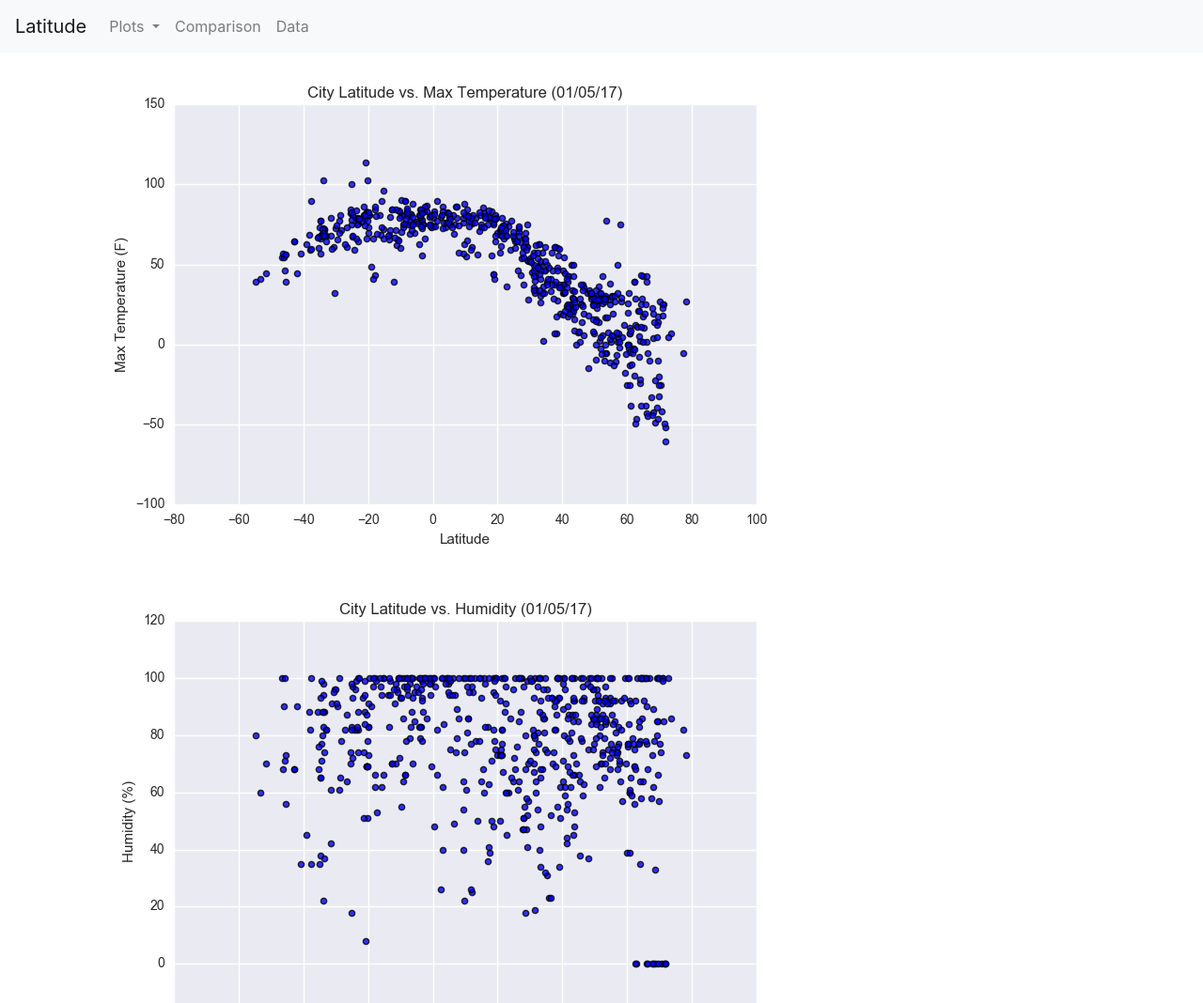
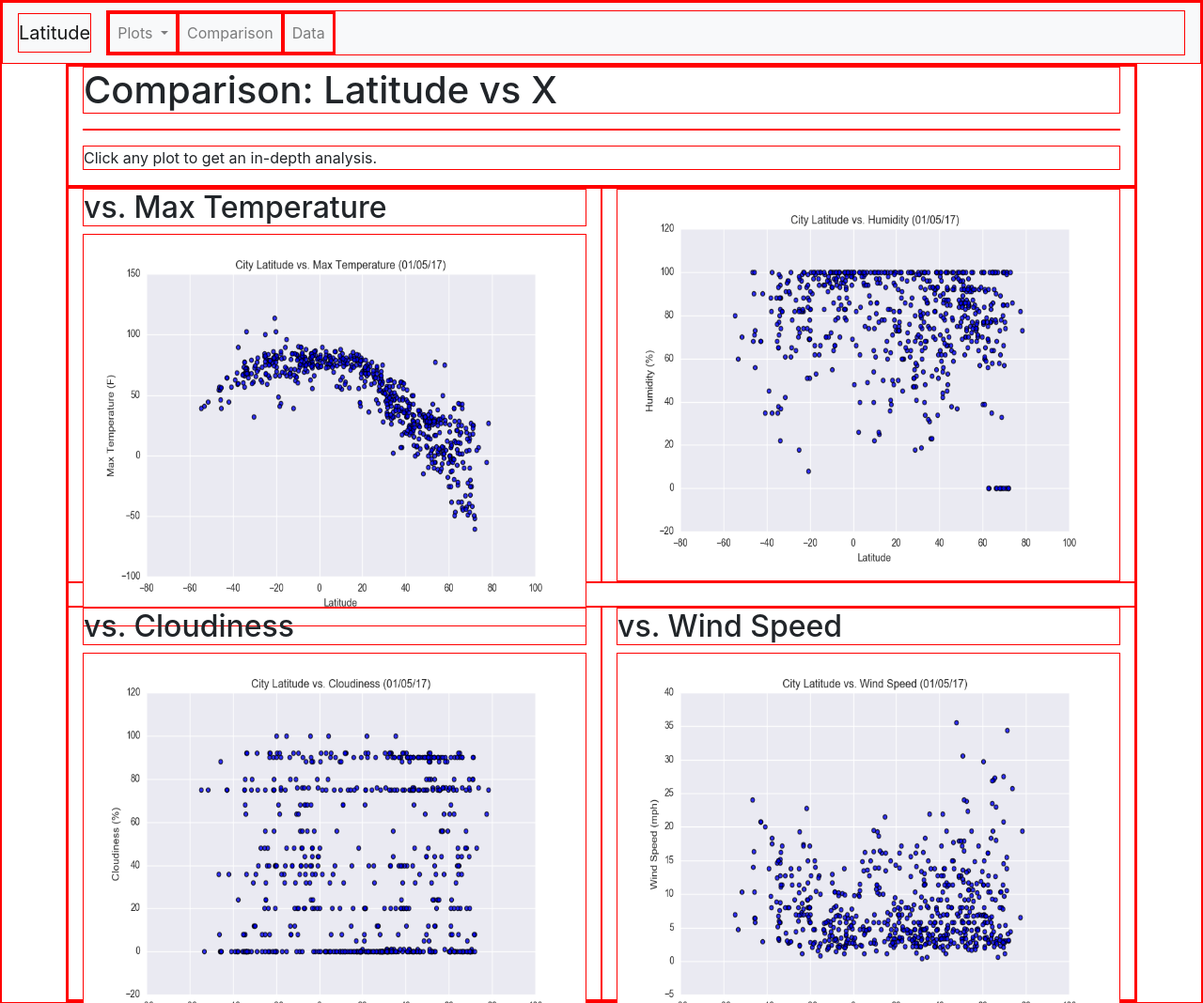
Before and after one commit to Gan001/dataviz-homework, a plain HTML site: page Module-11/comparison.html in a window 1280 px wide. Shown: the top 1068 px of the page at 94% size. Drawn offline with nearby package versions, Linux system fonts and the light colour scheme.

Commit message:
outline of comparison

```diff
--- a/Module-11/comparison.html
+++ b/Module-11/comparison.html
@@ -7,6 +7,7 @@
         <script src="https://code.jquery.com/jquery-3.3.1.slim.min.js" integrity="sha384-q8i/X+965DzO0rT7abK41JStQIAqVgRVzpbzo5smXKp4YfRvH+8abtTE1Pi6jizo" crossorigin="anonymous"></script>
         <script src="https://cdnjs.cloudflare.com/ajax/libs/popper.js/1.14.7/umd/popper.min.js" integrity="sha384-UO2eT0CpHqdSJQ6hJty5KVphtPhzWj9WO1clHTMGa3JDZwrnQq4sF86dIHNDz0W1" crossorigin="anonymous"></script>
         <script src="https://stackpath.bootstrapcdn.com/bootstrap/4.3.1/js/bootstrap.min.js" integrity="sha384-JjSmVgyd0p3pXB1rRibZUAYoIIy6OrQ6VrjIEaFf/nJGzIxFDsf4x0xIM+B07jRM" crossorigin="anonymous"></script>
+        <link rel="stylesheet" href="style.css">
     </head>
     <body>
          <nav class="navbar navbar-expand-lg navbar-light bg-light">
@@ -40,15 +41,24 @@
                 </ul>
             </div>
         </nav>
+
         <div class="container">
-                <div class="row">
-                  <div class="col"><img src="./Resources/assets/images/Fig1.png" alt="vs Max Temp"></div>
-                  <div class="col"><img src="./Resources/assets/images/Fig2.png" alt="vs Humidity"></div>
-                  <div class="w-100"></div>
-                  <div class="col">col</div>
-                  <div class="col">col</div>
+            <div class="row">
+                <div class="col">
+                    <h1>Comparison: Latitude vs X</h1>
+                    <hr>
+                    <p>Click any plot to get an in-depth analysis.</p>
                 </div>
-              </div>
+            </div>
+            <div class="row">
+
+                <div class="col"><h2>vs. Max Temperature</h2><img src="./Resources/assets/images/Fig1.png" alt="vs Max Temp"></div>
+                <div class="col"><img src="./Resources/assets/images/Fig2.png" alt="vs Humidity"></div>
+                <div class="w-100"><br></div>
+                <div class="col"><h2>vs. Cloudiness</h2><img src="./Resources/assets/images/Fig3.png" alt="vs Cloudiness"></div>
+                <div class="col"><h2>vs. Wind Speed</h2><img src="./Resources/assets/images/Fig4.png" alt="vs Wind Speed"></div>
+            </div>
+        </div>
 
 
     </body>
--- a/Module-11/style.css
+++ b/Module-11/style.css
@@ -0,0 +1,12 @@
+.col {
+    box-sizing: border-box;
+
+}
+
+img {
+    height: 100%;
+    width: 100%;
+}
+* {
+    border: 1px solid red !important;
+}
```
